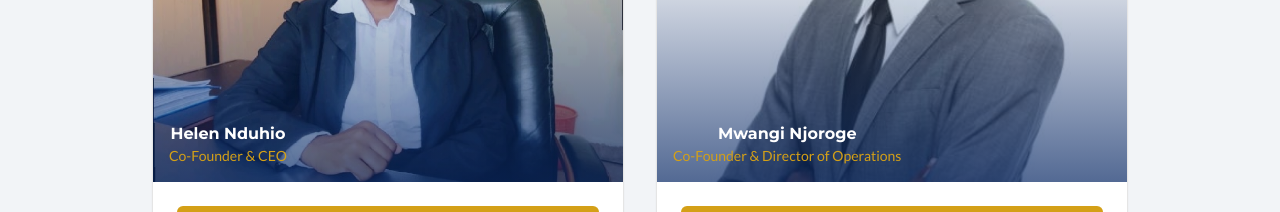
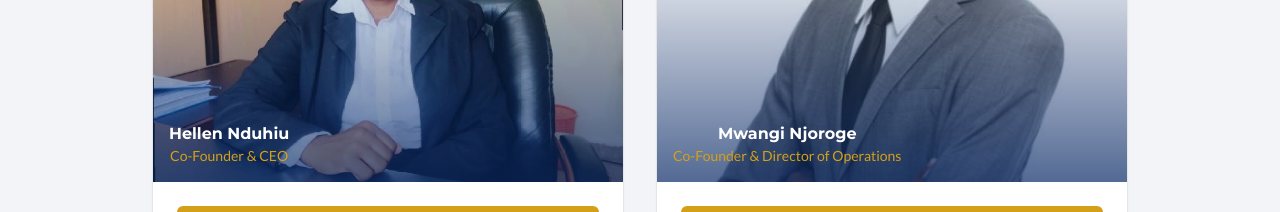
Before and after one commit to Ghola-Kodi/edubridge, a Next.js app: page / in a window 1280 px wide. Shown: the part 3860-4072 px from the top of the page. Built offline with nearby package versions, Linux system fonts and the light colour scheme.

Commit message:
Update page.tsx

```diff
--- a/app/page.tsx
+++ b/app/page.tsx
@@ -153,7 +153,7 @@ export default function HomePage() {
           <div className="divider mx-auto mb-12"/>
           <div className="grid md:grid-cols-2 gap-8">
             {[
-              {name:"Helen Nduhio",    title:"Co-Founder & CEO",                      slug:"helen", img: helenImg},
+              {name:"Hellen Nduhiu",    title:"Co-Founder & CEO",                      slug:"hellen", img: helenImg},
               {name:"Mwangi Njoroge",  title:"Co-Founder & Director of Operations",   slug:"mwangi", img: mwangiImg},
             ].map(f=>(
               <div key={f.slug} className="bg-white rounded-xl overflow-hidden shadow-sm border border-border flex flex-col">
```
